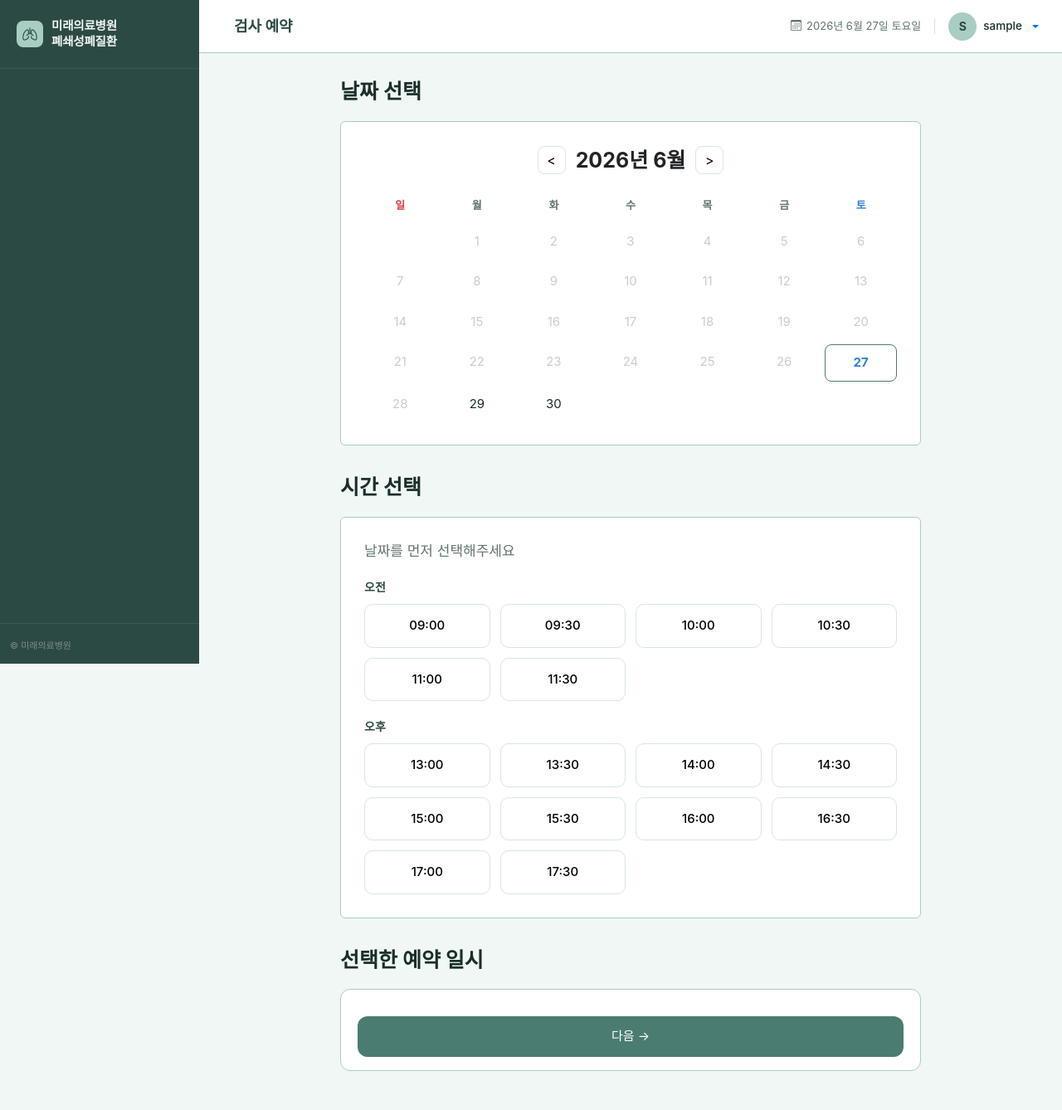
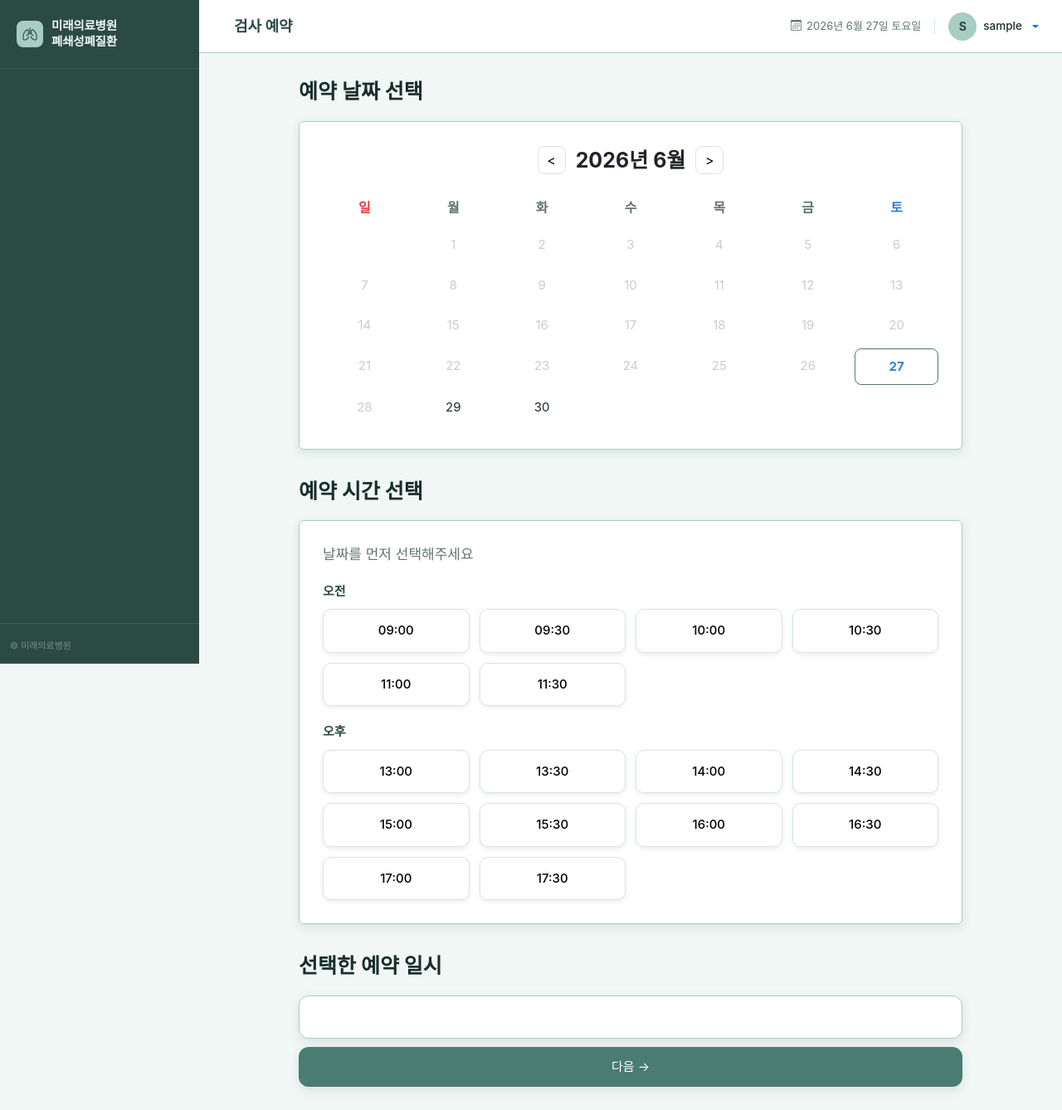
Before and after one commit to 0JustDoIT1/copd-prediction, a Django app: page /appoint/ in a window 1280 px wide. Shown: the whole page at 83% size. Before the commit the page ends 1291 px from the top, so only its background shows below. Run offline with Django 5.2, Linux system fonts and the light colour scheme; the visitor is signed in with stand-in values (Sample User, id 1); parts of the project's set-up code (start-up, migrations or seed data) failed here and were passed over; some libraries are stand-ins or nearby versions.

Commit message:
260627_appointment_기능 및 디테일 추가

```diff
--- a/appointments/templates/appointments/appointment_request.html
+++ b/appointments/templates/appointments/appointment_request.html
@@ -5,12 +5,12 @@
 {% block page_title %}<h1 class="page-title">검사 예약</h1>{% endblock %}
 
 {% block content %}
-<div style="max-width: 700px; margin: 0 auto;">
+<div style="max-width: 800px; margin: 0 auto;">
 
   <!-- 달력 -->
   <div style="margin-bottom: 32px;">
-    <p style="font-size:25px; font-weight:700; margin-bottom:16px;">날짜 선택</p>
-    <div class="card" style="padding: 28px;">
+    <p style="font-size:25px; font-weight:700; margin-bottom:16px;">예약 날짜 선택</p>
+    <div class="card" style="padding: 28px;box-shadow: 0 4px 12px rgba(74,124,114,0.15);">
       <div style="display:flex; align-items:center; justify-content:center; gap:12px; margin-bottom:20px;">
         <button onclick="changeMonth(-1)" style="width:34px; height:34px; border-radius:8px; border:1px solid #d7e6e2; background:#fff; cursor:pointer; font-size:16px;">&lt;</button>
         <span id="cal-title" style="font-size:25px; font-weight:700;"></span>
@@ -22,27 +22,31 @@
 
 <!-- 슬롯 -->
 <div>
-  <p style="font-size:25px; font-weight:700; margin-bottom:16px;">시간 선택</p>
-  <div class="card" style="padding: 28px;">
+  <p style="font-size:25px; font-weight:700; margin-bottom:16px;">예약 시간 선택</p>
+  <div class="card" style="padding: 28px;box-shadow: 0 4px 12px rgba(74,124,114,0.15);">
     <p id="slot-label" style="font-size:17px; color:#62756f; margin-bottom:20px;">날짜를 먼저 선택해주세요</p>
 
 <!-- 오전 -->
 <div id="am-section">
-  <p style="font-size:14px; font-weight:600; color:#2c4a44; margin-bottom:10px;">오전</p>
+  <p style="font-size:15px; font-weight:600; color:#2c4a44; margin-bottom:10px;">오전</p>
   <div style="display:grid; grid-template-columns: repeat(4, 1fr); gap:12px; margin-bottom:20px;">
     {% for time in slot_times_am %}
-    <button class="slot-btn-item" style="padding:14px 6px; border:1px solid #d7e6e2; border-radius:10px; background:#fff; cursor:pointer; font-size:15px; font-weight:500;" onclick="selectSlot(this, '{{ time }}')">{{ time }}</button>
-    {% endfor %}
+    <button class="slot-btn-item" style="padding:14px 6px; border:1px solid #d7e6e2; border-radius:10px; background:#fff; cursor:pointer; font-size:15px; font-weight:500; box-shadow: 0 2px 6px rgba(0,0,0,0.08); transition: all 0.15s ease;"
+    onmouseover="if(!this.style.background || this.style.background=='rgb(255, 255, 255)'){this.style.background='#f0f7f5'; this.style.borderColor='#4a7c72'; this.style.color='#4a7c72';}"
+    onmouseout="if(this.style.background=='rgb(240, 247, 245)'){this.style.background='#fff'; this.style.borderColor='#d7e6e2'; this.style.color='#1a2e2a';}"
+    onclick="selectSlot(this, '{{ time }}')">{{ time }}</button>    {% endfor %}
   </div>
 </div>
 
 <!-- 오후 -->
 <div id="pm-section">
-  <p style="font-size:14px; font-weight:600; color:#2c4a44; margin-bottom:10px;">오후</p>
+  <p style="font-size:15px; font-weight:600; color:#2c4a44; margin-bottom:10px;">오후</p>
   <div style="display:grid; grid-template-columns: repeat(4, 1fr); gap:12px;">
     {% for time in slot_times_pm %}
-    <button class="slot-btn-item" style="padding:14px 6px; border:1px solid #d7e6e2; border-radius:10px; background:#fff; cursor:pointer; font-size:15px; font-weight:500;" onclick="selectSlot(this, '{{ time }}')">{{ time }}</button>
-    {% endfor %}
+    <button class="slot-btn-item" style="padding:14px 6px; border:1px solid #d7e6e2; border-radius:10px; background:#fff; cursor:pointer; font-size:15px; font-weight:500; box-shadow: 0 2px 6px rgba(0,0,0,0.08); transition: all 0.15s ease;"
+    onmouseover="if(!this.style.background || this.style.background=='rgb(255, 255, 255)'){this.style.background='#f0f7f5'; this.style.borderColor='#4a7c72'; this.style.color='#4a7c72';}"
+    onmouseout="if(this.style.background=='rgb(240, 247, 245)'){this.style.background='#fff'; this.style.borderColor='#d7e6e2'; this.style.color='#1a2e2a';}"
+    onclick="selectSlot(this, '{{ time }}')">{{ time }}</button>    {% endfor %}
   </div>
 </div>
 
@@ -50,10 +54,11 @@
 </div>
 <!-- 선택 정보 + 다음 버튼 -->
 <p style="font-size:25px; font-weight:700; margin-bottom:16px; margin-top:32px;">선택한 예약 일시</p>
-<div id="selected-info" style="display:block; padding:16px 20px; background:#fff; border:1.5px solid #a8cdc3; border-radius:12px;">
-  <p id="selected-info-text" style="font-size:16px; font-weight:700; margin-bottom:16px;"></p>
-  <button onclick="goToConfirm()" style="width:100%; padding:13px; background:#4a7c72; color:#fff; border:none; border-radius:12px; font-size:15px; fo nt-weight:600; cursor:pointer;">다음 →</button>
-</div>
+<div id="selected-info" style="display:block; padding:16px 20px; background:#fff; border:1.5px solid #a8cdc3; border-radius:12px;box-shadow: 0 4px 12px rgba(74,124,114,0.15);">
+  <p id="selected-info-text" style="font-size:18px; font-weight:700; margin-bottom:18px;"></p>
+  </div>
+  <button onclick="goToConfirm()" style="width:100%; padding:13px; background:#4a7c72; color:#fff; border:none; border-radius:12px; font-size:15px; fo nt-weight:600; cursor:pointer; margin-top:10px; box-shadow: 0 4px 12px rgba(74,124,114,0.15);">다음 →</button>
+
 </div>
 {% endblock %}
 
@@ -76,7 +81,7 @@ function renderCalendar() {
     let color = '#62756f';
     if (i === 0) color = '#e53e3e';
     if (i === 6) color = '#3182ce';
-    html += `<div style="text-align:center; font-size:13px; color:${color}; font-weight:600; padding:6px 0;">${d}</div>`;
+    html += `<div style="text-align:center; font-size:16px; color:${color}; font-weight:600; padding:6px 0;">${d}</div>`;
   });
 
   for (let i = 0; i < firstDay; i++) html += '<div></div>';
@@ -105,7 +110,10 @@ function renderCalendar() {
 
     const clickable = !isPast && !isSunday;
     const isSat = isSaturday ? 'true' : 'false';
-    html += `<div style="${style}" ${clickable ? `onclick="selectDay(${year},${month+1},${d},${isSat})"` : ''}>${d}</div>`;
+    html += `<div style="${style}"
+      ${clickable ? `onclick="selectDay(${year},${month+1},${d},${isSat})"
+      onmouseover="if(this.style.background!='rgb(74, 124, 114)'){this.style.background='#f0f7f5'; this.style.color='#4a7c72';}"
+      onmouseout="if(this.style.background!='rgb(74, 124, 114)'){this.style.background=''; this.style.color='';}"` : ''}>${d}</div>`;
   }
 
   html += '</div>';
@@ -137,7 +145,40 @@ document.querySelectorAll('.slot-btn-item').forEach(b => {
   b.style.color = '#1a2e2a';
   b.style.borderColor = '#d7e6e2';
 });
+// 오늘이면 지난 시간 비활성화
+const now = new Date();
+const isToday = year === now.getFullYear() && month === now.getMonth()+1 && day === now.getDate();
 
+if (isToday) {
+  document.querySelectorAll('.slot-btn-item').forEach(btn => {
+    const btnHour = parseInt(btn.textContent.split(':')[0]);
+    const btnMin = parseInt(btn.textContent.split(':')[1]);
+    const btnTime = btnHour * 60 + btnMin;
+    const nowTime = now.getHours() * 60 + now.getMinutes();
+
+    if (btnTime <= nowTime) {
+      btn.disabled = true;
+      btn.style.background = '#f5f5f5';
+      btn.style.color = '#bbb';
+      btn.style.borderColor = '#e0e0e0';
+      btn.style.cursor = 'not-allowed';
+    } else {
+      btn.disabled = false;
+      btn.style.background = '#fff';
+      btn.style.color = '#1a2e2a';
+      btn.style.borderColor = '#d7e6e2';
+      btn.style.cursor = 'pointer';
+    }
+  });
+} else {
+  document.querySelectorAll('.slot-btn-item').forEach(btn => {
+    btn.disabled = false;
+    btn.style.background = '#fff';
+    btn.style.color = '#1a2e2a';
+    btn.style.borderColor = '#d7e6e2';
+    btn.style.cursor = 'pointer';
+  });
+}
   if (isSat === true || isSat === 'true') {
     document.getElementById('pm-section').style.display = 'none';
   } else {
@@ -178,7 +219,9 @@ function selectSlot(btn, time) {
 
   selectedTime = time;
   document.getElementById('selected-info').style.display = 'block';
-  document.getElementById('selected-info-text').textContent = `${selectedDate} ${time}`;
+  const hour = parseInt(time.split(':')[0]);
+  const ampm = hour < 12 ? '오전' : '오후';
+  document.getElementById('selected-info-text').textContent = `${selectedDate} · ${ampm} ${time}`;
 }
 
 function goToConfirm() {
--- a/appointments/views.py
+++ b/appointments/views.py
@@ -32,10 +32,14 @@ def appointment_confirm(request):
     except:
         patient = None
 
+    hour = int(selected_time.split(':')[0]) if selected_time else 0
+    ampm = '오전' if hour < 12 else '오후'
+
     return render(request, 'appointments/appointment_confirm.html', {
         'selected_date': selected_date,
         'selected_time': selected_time,
         'patient': patient,
+        'ampm': ampm,
     })
 
 def appointment_done(request):
@@ -64,8 +68,11 @@ def appointment_done(request):
 
     date_str = request.session.get('appointment_date', '')
     time_str = request.session.get('appointment_time', '')
+    hour = int(time_str.split(':')[0]) if time_str else 0
+    ampm = '오전' if hour < 12 else '오후'
 
     return render(request, 'appointments/appointment_done.html', {
         'date': date_str,
         'time': time_str,
+        'ampm': ampm,
     })
```
Also changed, not shown: appointments/templates/appointments/appointment_confirm.html (+15 -8 lines), appointments/templates/appointments/appointment_done.html (+33 -17 lines).
